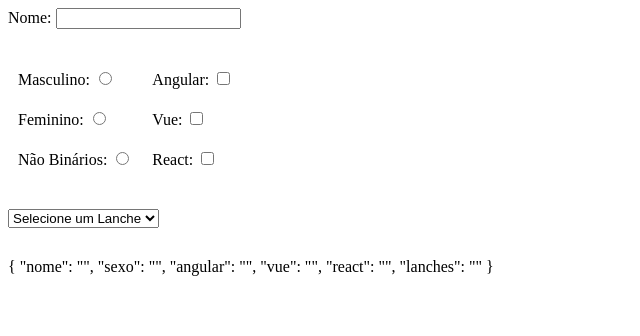
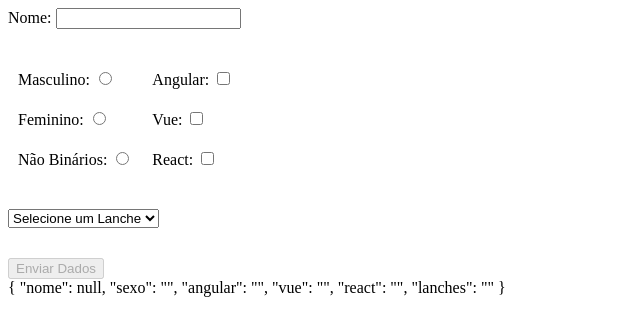
Before and after one commit to Gabriel4420/get-started-angular-vidafullstack, an Angular app: page / in a window 1280 px wide. Shown: the top 336 px of the page, without its empty margins (0-640 px from the left). Built offline with nearby package versions, Linux system fonts and the light colour scheme.

Commit message:
finish module forms

```diff
--- a/src/app/forms/forms.component.html
+++ b/src/app/forms/forms.component.html
@@ -1,7 +1,8 @@
-<form #submitForm="ngForm">
+<form #submitForm="ngForm" (ngSubmit)="sendForm(submitForm)">
     <label>
         Nome:
-        <input type="text" name="nome" ngModel>
+        <input type="text" name="nome" #nome="ngModel" [ngModel]="nome.value" required>
+        <span *ngIf="!nome.valid &&(nome.dirty && nome.touched)">Invalid</span>
     </label>
 
     <div id="fields">
@@ -47,7 +48,7 @@
         </select>
     </div>
 
-
+<button [disabled]="!submitForm.valid">Enviar Dados</button>
 
 
 </form>
--- a/src/app/forms/forms.component.ts
+++ b/src/app/forms/forms.component.ts
@@ -1,4 +1,5 @@
 import { Component, OnInit } from '@angular/core'
+import { NgForm } from '@angular/forms';
 
 @Component({
   selector: 'app-forms',
@@ -14,5 +15,9 @@ export class FormsComponent implements OnInit {
 
   constructor() {}
 
+  sendForm(form:NgForm){
+    form.valid && console.log(form.value)
+
+  }
   ngOnInit(): void {}
 }
```
